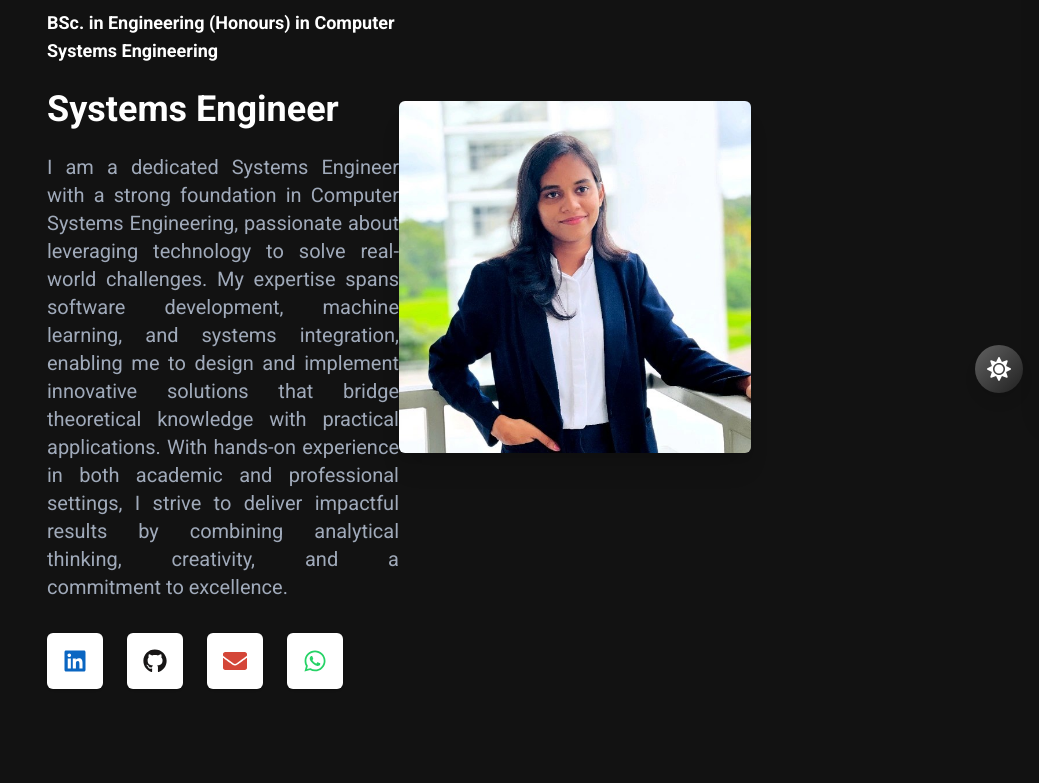
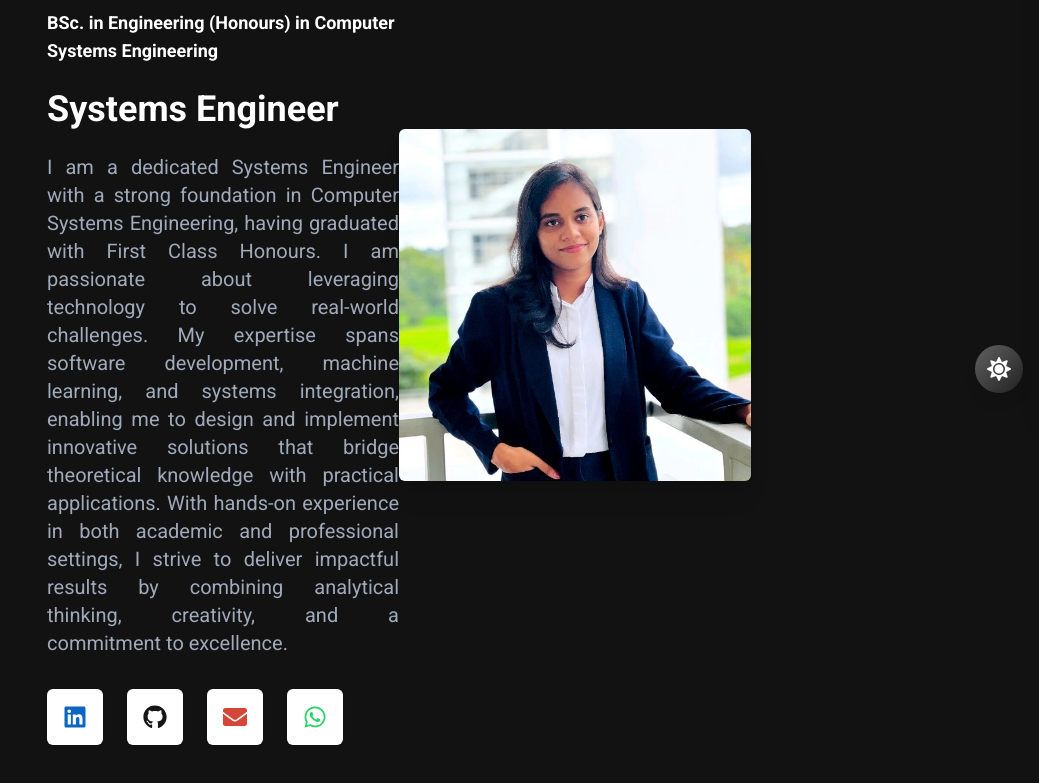
Before and after one commit to BKPASQUAL/Rashmi-Portfolio, a React (Vite) app: page / in a window 1280 px wide. Shown: the part 391-1174 px from the top of the page, without its empty margins (241-1280 px from the left). Built offline with nearby package versions, Linux system fonts and the light colour scheme; a web font is replaced by a local one.

Commit message:
Change cv

```diff
--- a/src/components/common/Navbar.jsx
+++ b/src/components/common/Navbar.jsx
@@ -135,7 +135,7 @@ function Navbar() {
             GitHub
           </a>
           <a
-            href="/RDJayasekara.pdf"
+            href="/Rashmi_Jayasekara_Resume.pdf"
             target="_blank"
             rel="noopener noreferrer"
             className="cursor-pointer text-lg font-semibold text-navy hover:text-gray-400 flex items-center"
@@ -164,7 +164,7 @@ function Navbar() {
           GitHub
         </a>
         <a
-        href="/RDJayasekara.pdf"
+        href="/Rashmi_Jayasekara_Resume.pdf"
           target="_blank"
           rel="noopener noreferrer"
           className="cursor-pointer text-navy hover:text-navy hover:font-extrabold flex items-center "
--- a/src/components/home/HeroSection.jsx
+++ b/src/components/home/HeroSection.jsx
@@ -38,14 +38,14 @@ function HeroSection() {
 
         <p className="text-secondaryText text-sm sm:text-base md:text-lg lg:text-xl mb-6 sm:mb-8 text-justify dark:text-darkSecondary">
           I am a dedicated Systems Engineer with a strong foundation in Computer
-          Systems Engineering, passionate about leveraging technology to solve
-          real-world challenges. My expertise spans software development,
-          machine learning, and systems integration, enabling me to design and
-          implement innovative solutions that bridge theoretical knowledge with
-          practical applications. With hands-on experience in both academic and
-          professional settings, I strive to deliver impactful results by
-          combining analytical thinking, creativity, and a
-          commitment to excellence.
+          Systems Engineering, having graduated with First Class Honours. I am
+          passionate about leveraging technology to solve real-world challenges.
+          My expertise spans software development, machine learning, and systems
+          integration, enabling me to design and implement innovative solutions
+          that bridge theoretical knowledge with practical applications. With
+          hands-on experience in both academic and professional settings, I
+          strive to deliver impactful results by combining analytical thinking,
+          creativity, and a commitment to excellence.
         </p>
 
         <div className="flex space-x-3 sm:space-x-4 md:space-x-6">
```
Also changed, not shown: 1 other file (tests, documents, lock files or other folders).
